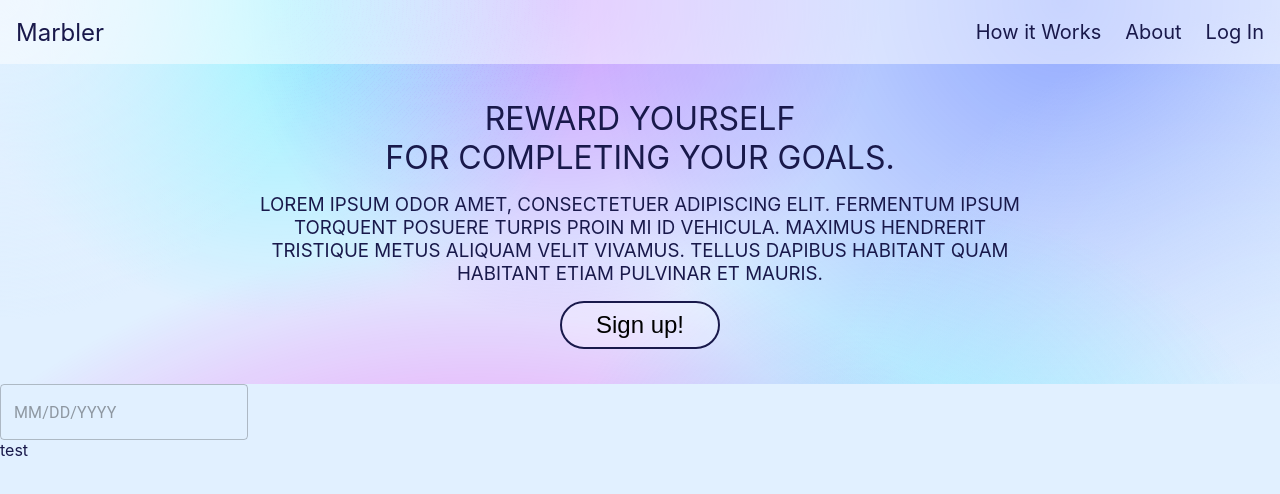
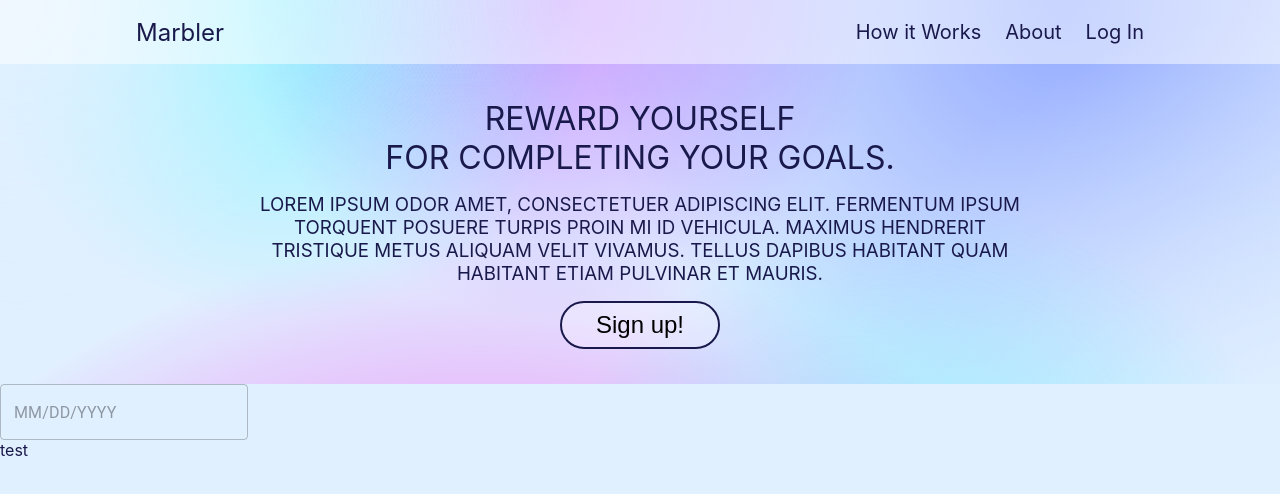
Before and after one commit to evan-baron/goal-calendar-react-app, a React (Create React App) app: page / in a window 1280 px wide. Shown: the top 494 px of the page. Built offline with nearby package versions, Linux system fonts and the light colour scheme.

Commit message:
formatting

```diff
--- a/src/components/Navbar/Navbar.css
+++ b/src/components/Navbar/Navbar.css
@@ -7,9 +7,10 @@
     display: flex;
     justify-content: space-between;
     align-items: center;
+    width: 100%;
     list-style-type: none;
     height: 4rem;
-    padding: 0 .5rem;
+    padding: 0 10%;
     background-color: rgba(255, 255, 255, .5);
 }
 
```
